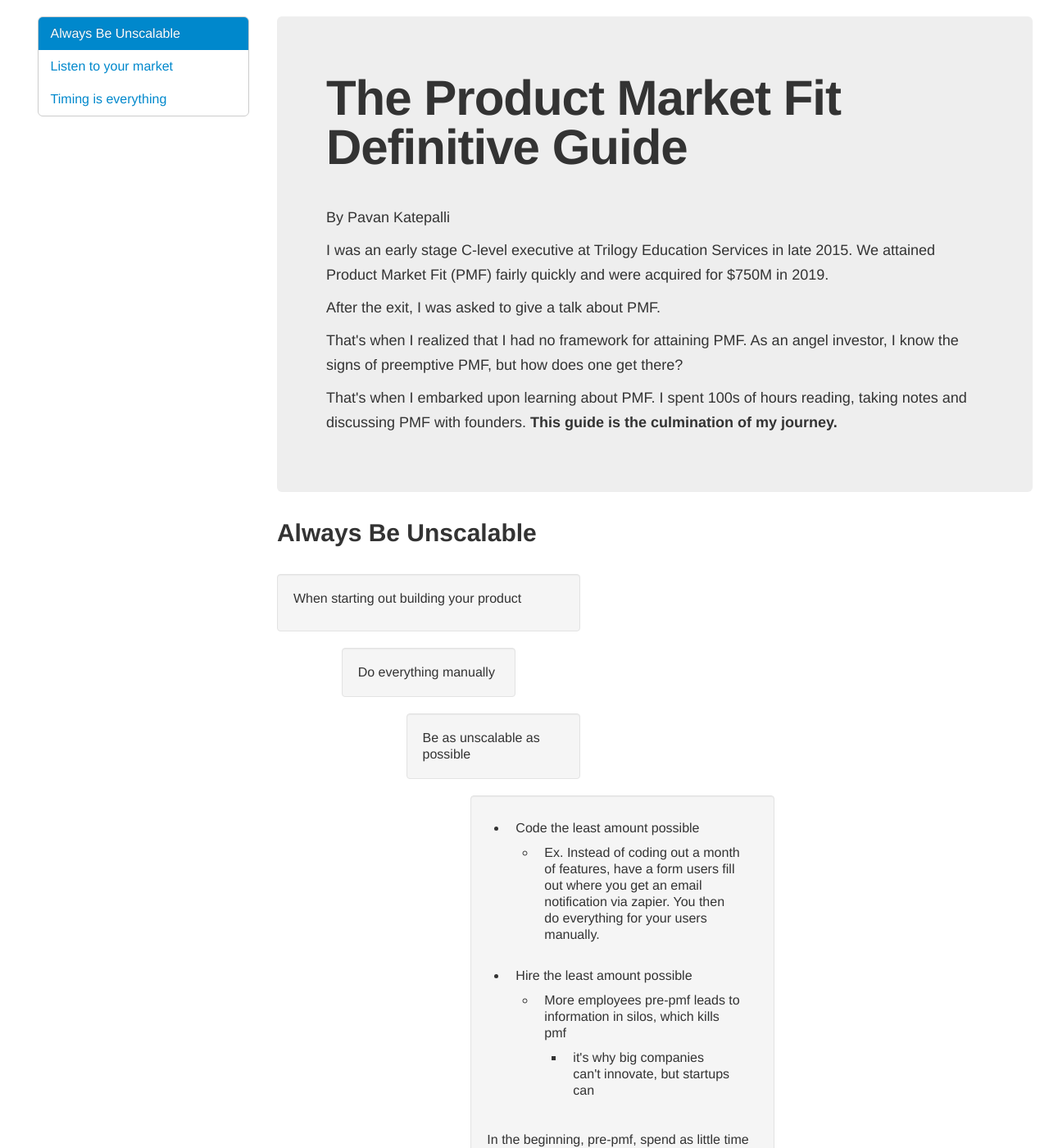
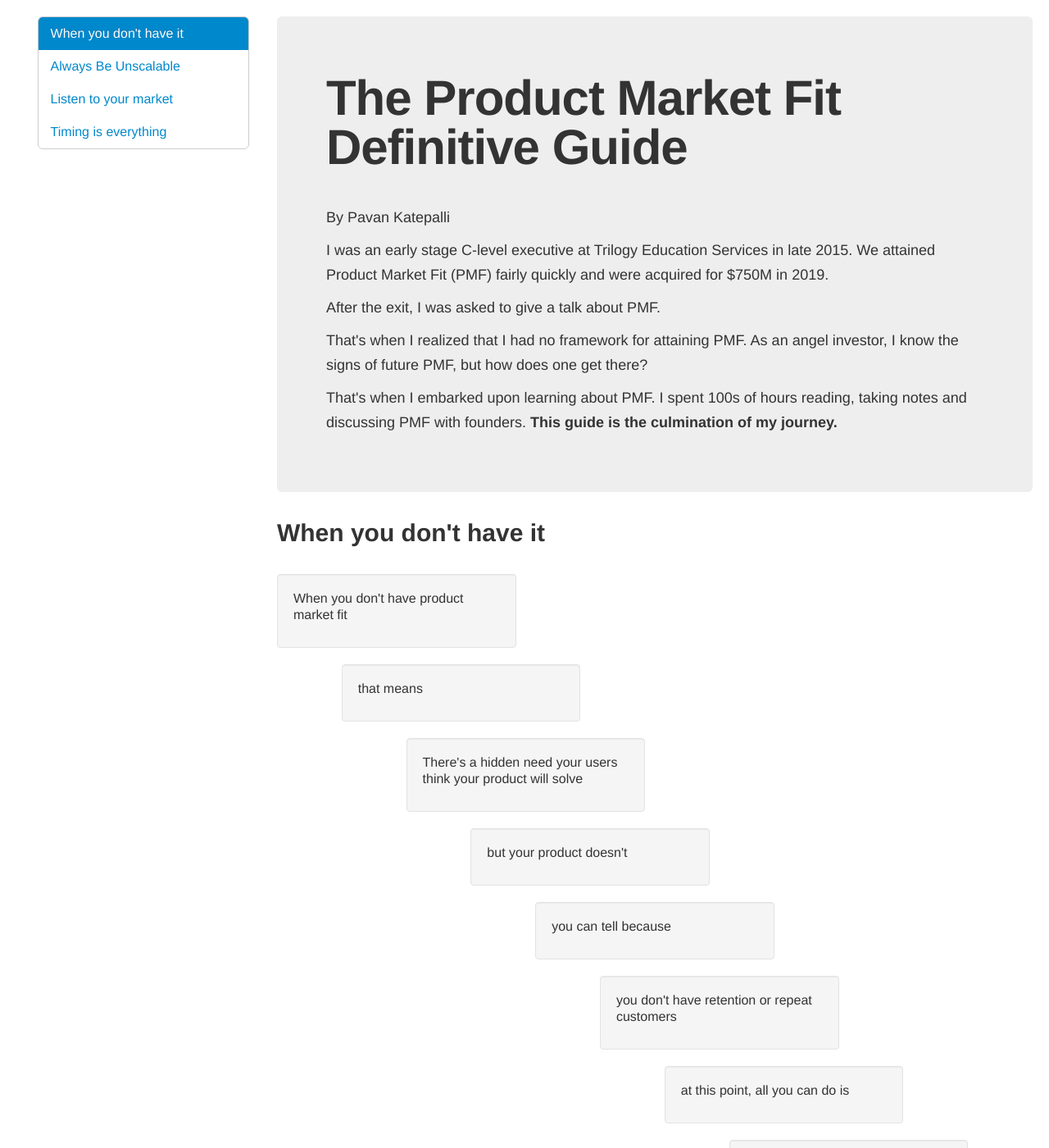
Before and after one commit to katpavan/katpavan.github.io, a Jekyll site: the page test.html, which Jekyll copies as it is, in a window 1280 px wide and 1400 px high. Shown: the whole window at 82% size. Built offline with Jekyll 4.4.1, drawn with Linux system fonts in a browser that asks for light colours; some of the changed text lies outside the part shown.

Commit message:
when you dont have it

```diff
--- a/test.html
+++ b/test.html
@@ -71,11 +71,70 @@
 
                     <p>After the exit, I was asked to give a talk about PMF.</p>
 
-                    <p>That's when I realized that I had no framework for attaining PMF. As an angel investor, I know the signs of preemptive PMF, but how does one get there?</p>
+                    <p>That's when I realized that I had no framework for attaining PMF. As an angel investor, I know the signs of future PMF, but how does one get there?</p>
 
                     <p>That's when I embarked upon learning about PMF. I spent 100s of hours reading, taking notes and discussing PMF with founders. <b>This guide is the culmination of my journey.</b></p>
                 </div>
 
+                <h2>When you don't have it</h2>
+                <br>
+                <div class="row-fluid">
+                    <div class="span4 well">
+                        <p>When you don't have product market fit</p>
+                    </div>
+                </div>
+
+                <div class="row-fluid">
+                    <div class="span4 offset1 well">
+                        <p>that means</p>
+                    </div>
+                </div>
+
+                <div class="row-fluid">
+                    <div class="span4 offset2 well">
+                        <p>There's a hidden need your users think your product will solve</p>
+                    </div>
+                </div>
+
+                <div class="row-fluid">
+                    <div class="span4 offset3 well">
+                        <p>
+                        but your product doesn't
+                        </p>
+                    </div>
+                </div>
+
+                <div class="row-fluid">
+                    <div class="span4 offset4 well">
+                        <p>
+                        you can tell because
+                        </p>
+                    </div>
+                </div>
+
+                <div class="row-fluid">
+                    <div class="span4 offset5 well">
+                        <p>
+                        you don't have retention or repeat customers
+                        </p>
+                    </div>
+                </div>
+
+                <div class="row-fluid">
+                    <div class="span4 offset6 well">
+                        <p>
+                        at this point, all you can do is
+                        </p>
+                    </div>
+                </div>
+
+                <div class="row-fluid">
+                    <div class="span4 offset7 well">
+                        <p>
+                        interview your prospective customers
+                        </p>
+                    </div>
+                </div>
 
                 <h2>Always Be Unscalable</h2>
                 <br />
@@ -105,7 +164,7 @@
                 </div>
 
                 <div class="row-fluid">
-                    <div class="span5 offset3 well">
+                    <div class="span9 offset3 well">
                         <ul>
                             <li>
                                 Code the least amount possible
@@ -118,10 +177,14 @@
                                 Hire the least amount possible
 
                                 <ul>
-                                    <li>More employees pre-pmf leads to information in silos, which kills pmf
+                                    <li>If you're pre-pmf, the less employees you have, the better.
 
                                         <ul>
-                                            <li>it's why big companies can't innovate, but startups can</li>
+                                            <li>More employees leads to information in silos, which kills pmf
+                                                <ul>
+                                                    <li>it's why big companies can't innovate, but startups can</li>
+                                                </ul>
+                                            </li>
                                         </ul>
                                     </li>
                                 </ul>
@@ -136,7 +199,7 @@
                 <br />
 
                 <div class="row-fluid">
-                    <div class="span5 well">
+                    <div class="span7 well">
                         <p>Focusing less on product will free you to focus the vast majority of your time on</p>
                     </div>
                 </div>
@@ -189,7 +252,7 @@
                 </div>
 
                 <div class="row-fluid">
-                    <div class="span4 offset2 well">
+                    <div class="span10 offset2 well">
                         <p>
                             and when you focus everything on one hidden need echoed by many users and ignored by many competitors,
 
@@ -198,7 +261,7 @@
                 </div>
 
                 <div class="row-fluid">
-                    <div class="span4 offset3 well">
+                    <div class="span6 offset3 well">
                         <p>
                             and you solve it 10x better than anyone else out there,
 
@@ -207,7 +270,7 @@
                 </div>
 
                 <div class="row-fluid">
-                    <div class="span4 offset4 well">
+                    <div class="span5 offset4 well">
                         <p>
                             that's the seedling for your product market journey.
                         </p>
@@ -215,7 +278,7 @@
                 </div>
 
                 <div class="row-fluid">
-                    <div class="span3 offset5 well">
+                    <div class="span4 offset5 well">
                         <p>
                             That's your MRP
                         </p>
@@ -227,7 +290,7 @@
                 </div>
 
                 <div class="row-fluid">
-                    <div class="span3 well">
+                    <div class="span5 well">
                         <p>
                             Everyone tries to achieve product market fit,
                         </p>
@@ -235,13 +298,13 @@
                 </div>
 
                 <div class="row-fluid">
-                    <div class="span3 offset1 well">
+                    <div class="span4 offset1 well">
                         <p>but they do the product part first</p>
                     </div>
                 </div>
 
                 <div class="row-fluid">
-                    <div class="span3 offset2 well">
+                    <div class="span5 offset2 well">
                         <p>they spend 90% of their time on their product</p>
                     </div>
                 </div>
@@ -253,47 +316,39 @@
                 </div>
 
                 <div class="row-fluid">
-                    <div class="span3 offset4 well">
+                    <div class="span6 offset4 well">
                         <p>you should spend 90% of your time listening to the market (the user).</p>
                     </div>
                 </div>
 
                 <div class="row-fluid">
-                    <div class="span3 offset5 well">
-                        <p>the only time you work on your product is when no one will talk to you.</p>
+                    <div class="span7 offset5 well">
+                        <p>the only time you should work on your product is when you can't get any of your prospective customers to talk to you.</p>
                     </div>
                 </div>
 
                 <div class="row-fluid">
-                    <div class="span3 offset6 well">
+                    <div class="span5 offset6 well">
                         <p>you don't define the market, so you must start with it</p>
                     </div>
                 </div>
 
                 <div class="row-fluid">
-                    <div class="span3 offset7 well">
-                        <p>you may have insights into a hidden customer need</p>
+                    <div class="span5 offset7 well">
+                        <ul>
+                            <li>you may have insights into a hidden customer need
+                                <ul>
+                                    <li>because you have it yourself
+                                        <ul>
+                                            <li>but you may be an outlier</li>
+                                        </ul>
+                                    </li>
+                                </ul>
+                            </li>
+                            <li>you must uncover the market's hidden need not being met through customer interviews.</li>
+                        </ul>
                     </div>
                 </div>
-
-                <div class="row-fluid">
-                    <div class="span3 offset8 well">
-                        <p>because you have it yourself</p>
-                    </div>
-                </div>
-
-                <div class="row-fluid">
-                    <div class="span3 offset9 well">
-                        <p>but you may be an outlier</p>
-                    </div>
-                </div>
-
-                <div class="row-fluid">
-                    <div class="span3 offset7 well">
-                        <p>you must uncover the market through customer interviews.</p>
-                    </div>
-                </div>
-
 
                 <div class="row-fluid">
                     <div class="span3 well">
@@ -474,7 +529,7 @@
                 </div>
 
                 <div class="row-fluid">
-                    <div class="span6 offset6">
+                    <div class="span10">
                         <p class="well">
                             Of course, even if you have perfect timing, the world can change, and either your business fits or it doesn't.
                         </p>
@@ -482,13 +537,13 @@
                 </div>
 
                 <div class="row-fluid">
-                    <div class="span5 offset7">
+                    <div class="span5 offset1">
                         <p class="well">Ex: Coronavirus.</p>
                     </div>
                 </div>
 
                 <div class="row-fluid">
-                    <div class="span4 offset8">
+                    <div class="span5 offset2">
                         <p class="well">But, if you've answered the above question effectively.</p>
                     </div>
                 </div>
@@ -496,7 +551,7 @@
 
 
                 <div class="row-fluid">
-                    <div class="span3 offset9">
+                    <div class="span4 offset3">
                         <p class="well">
                             NOTHING will stop your business
                         </p>
@@ -504,9 +559,9 @@
                 </div>
 
                 <div class="row-fluid">
-                    <div class="span2 offset10">
+                    <div class="span8 offset4">
                         <p class="well">
-                            Because your business will be riding a TSUNAMI OF NOT WATER BUT TIMING
+                            Because your business will be riding a TSUNAMI of not water, but PERFECT TIMING
                         </p>
                     </div>
                 </div>
```
